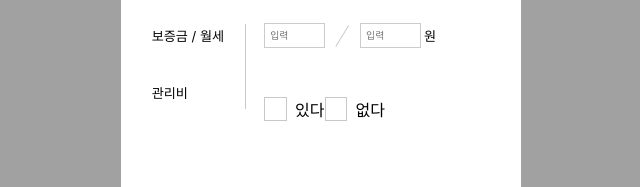
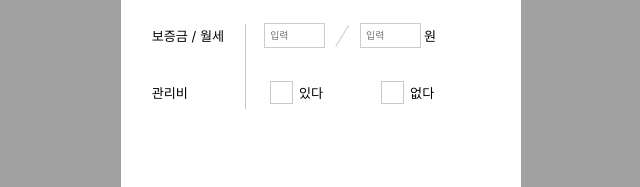
Before and after one commit to bourgeois46/Gojip-CLIPPER-1st-FE, a React (Create React App) app: page / in a window 1280 px wide. Shown: the part 255-442 px from the top of the page, without its empty margins (319-959 px from the left). Built offline with nearby package versions, Linux system fonts and the light colour scheme.

Commit message:
[feat] #2 체크박스 하나만 클릭 가능하게

```diff
--- a/src/components/CheckBox/Checkbox.js
+++ b/src/components/CheckBox/Checkbox.js
@@ -2,10 +2,10 @@ import React from 'react'
 import styled from "styled-components";
 import checkedImage from '../../assets/images/check.png'
 
-function Checkbox({ text}) {
+function Checkbox({ text, checked, onChange, name}) {
     return (
         <>
-            <StyledInput type="checkbox" id={text} name={text} />
+            <StyledInput type="checkbox" id={text} name={name} checked={checked} onChange={onChange}/>
             <StyledLabel htmlFor={text}>
                 <StyledP>{text}</StyledP>
             </StyledLabel>
@@ -54,6 +54,7 @@ input[type="checkbox"]:checked + &:after {
 }
 
 
+
 `;
 const StyledInput = styled.input`
     position: absolute;
@@ -67,5 +68,7 @@ const StyledInput = styled.input`
 `;
 
 const StyledP = styled.p`
-    margin-left: 0.5rem;
+    margin-left: 5.85px;
+    font-size : 13.14px;
+    color: black;
 `;
--- a/src/pages/RecordPage/RecordPage.css
+++ b/src/pages/RecordPage/RecordPage.css
@@ -49,7 +49,9 @@
     display: flex;
     flex-direction: row;
     align-items: center;
-    margin-top:32.98px;
+    margin-top:22px;
+    gap:58.22px;
+    margin-left: 6px;
 }
 
 .charge-label-deposit {
@@ -92,16 +94,6 @@
     font-size: 13.14px;
 }
 
-.charge-option-yes {
-    margin-left: 2.7px;
-    font-size: 13.14px;
-    margin-right: 58.22px;
-}
-
-.charge-option-no {
-    margin-left: 2.7px;
-    font-size: 13.14px;
-}
 
 .charge-item-row{
     display: flex;
--- a/src/pages/RecordPage/RecordPage.js
+++ b/src/pages/RecordPage/RecordPage.js
@@ -1,15 +1,18 @@
-import React from 'react';
+import React , { useState } from 'react';
 import Nav from '../../components/Nav/Nav';
 import './RecordPage.css';
 import record_slash from "../../assets/images/record_slash.png";
 import Checkbox from '../../components/CheckBox/Checkbox';
 
-const originData = [
-    { id: 0, text: "있다" },
-    { id: 1, text: "없다" },
-];
 
 function RecordPage() {
+    const [isChecked, setIsChecked] = useState({ yes: false, no: false });
+
+    const handleCheckboxChange = (e) => {
+        const { name } = e.target;
+        setIsChecked({ yes: name === 'yes', no: name === 'no' });
+    };
+
     return (
         <div className='recordPage'>
             <div className="recordPage-top">
@@ -36,9 +39,9 @@ function RecordPage() {
                             <span className="charge-unit">원</span>
                         </div>
                         <div className="charge-item-down">
-                            {originData.map((item) => (
-                                <Checkbox key={item.id} text={item.text} />
-                            ))}
+
+                            <Checkbox key={0} text={"있다"} name='yes' checked={isChecked.yes} onChange={handleCheckboxChange} />
+                            <Checkbox key={1} text={"없다"} name='no' checked={isChecked.no} onChange={handleCheckboxChange}/>
                         </div>
                     </div>
                 </div>
```
